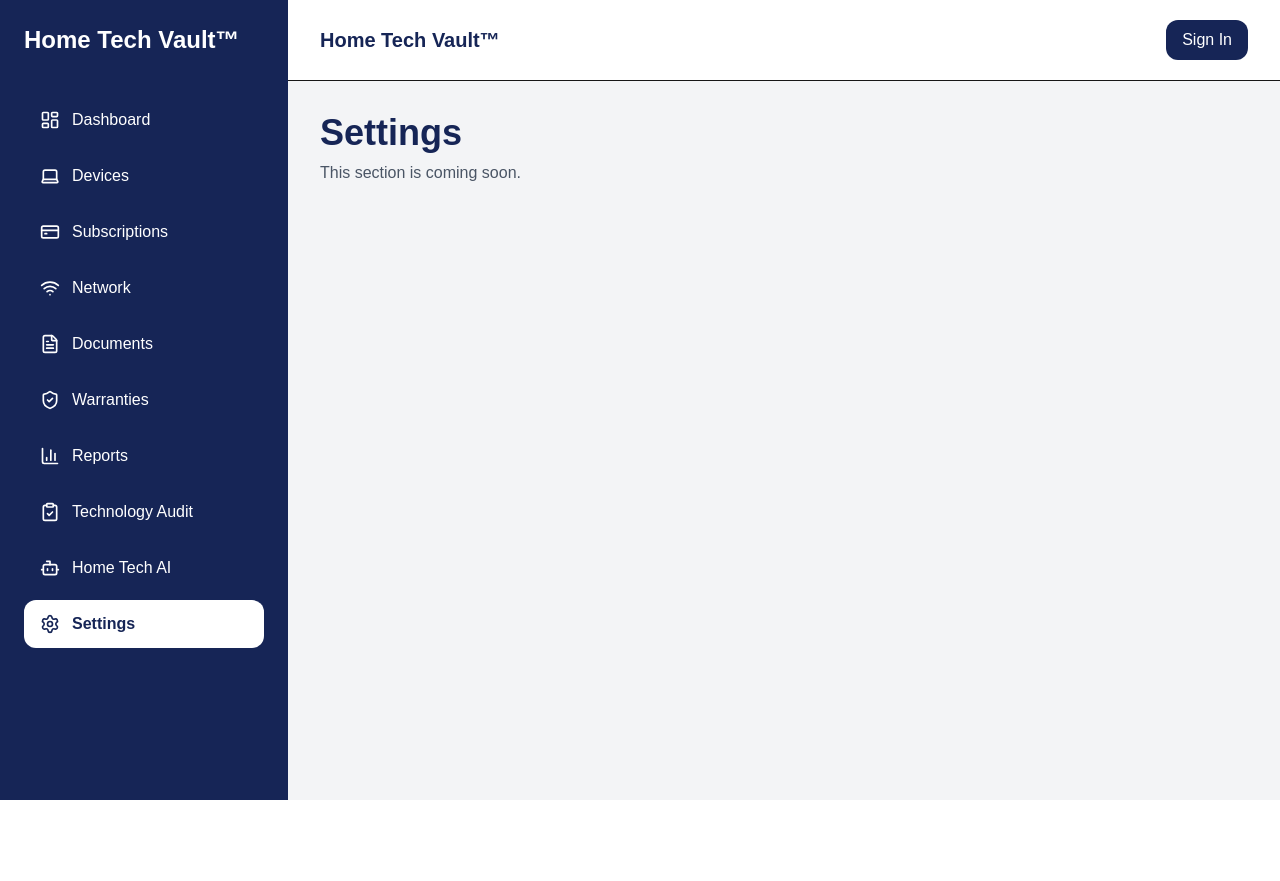
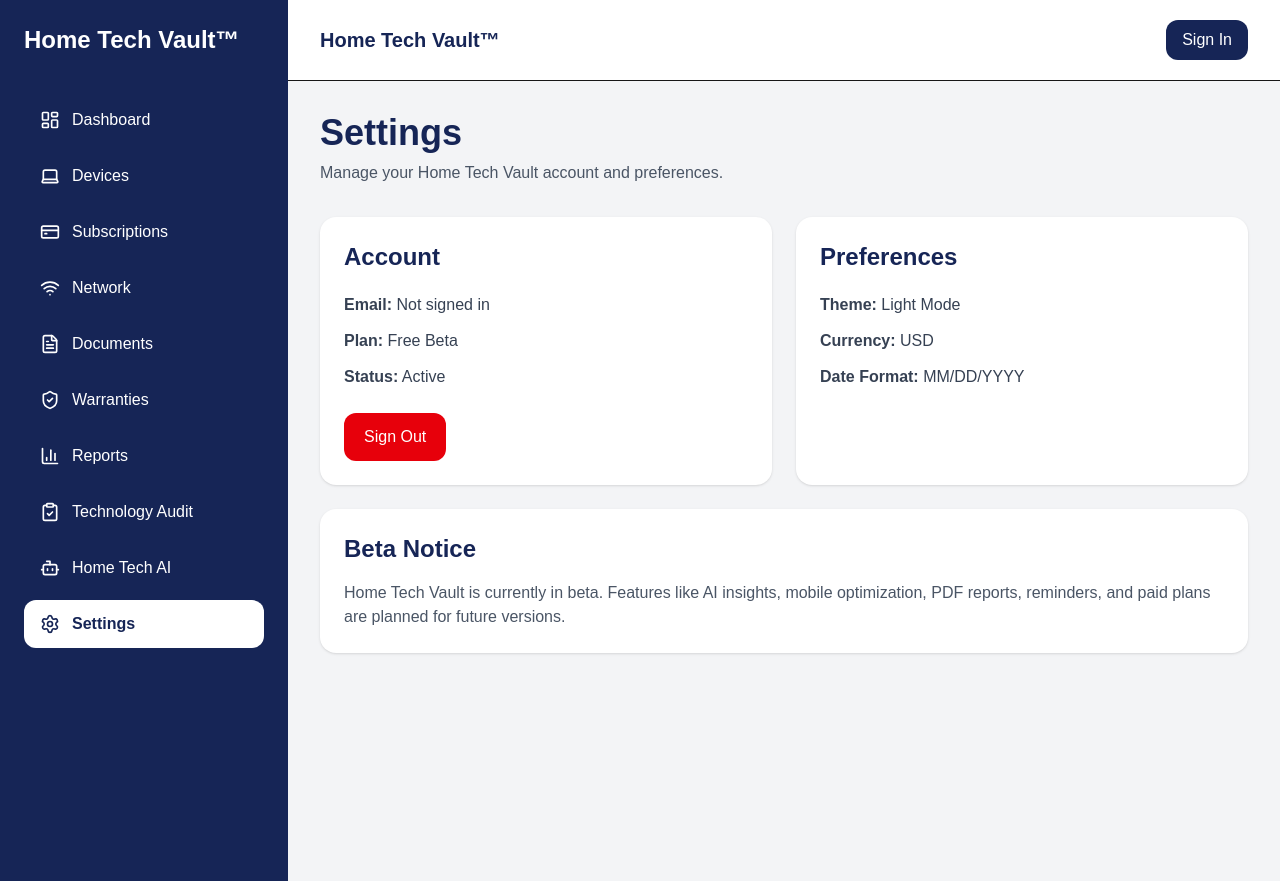
Before and after one commit to jeaton9250-source/home-tech-vault-2, a Next.js app: page /settings in a window 1280 px wide. Before the commit the page ends 800 px from the top, so only its background shows below. Built offline with nearby package versions, Linux system fonts and the light colour scheme; no server answers.

Commit message:
Add account settings page

```diff
--- a/app/settings/page.tsx
+++ b/app/settings/page.tsx
@@ -1,13 +1,90 @@
+"use client";
+
+import { useEffect, useState } from "react";
+import PageHeader from "@/components/PageHeader";
+import { supabase } from "@/lib/supabase";
+
 export default function SettingsPage() {
+  const [email, setEmail] = useState("");
+
+  useEffect(() => {
+    async function loadUser() {
+      const {
+        data: { user },
+      } = await supabase.auth.getUser();
+
+      setEmail(user?.email || "");
+    }
+
+    loadUser();
+  }, []);
+
+  async function signOut() {
+    await supabase.auth.signOut();
+    window.location.href = "/login";
+  }
+
   return (
-    <main className="p-8">
-      <h1 className="text-4xl font-bold text-blue-950">
-        Settings
-      </h1>
+    <main className="min-h-screen bg-gray-100 p-8">
+      <PageHeader
+        title="Settings"
+        description="Manage your Home Tech Vault account and preferences."
+      />
 
-      <p className="text-gray-600 mt-2">
-        This section is coming soon.
-      </p>
+      <div className="grid md:grid-cols-2 gap-6 mt-8">
+        <div className="bg-white rounded-2xl shadow p-6">
+          <h2 className="text-2xl font-bold text-blue-950">Account</h2>
+
+          <div className="mt-5 space-y-3 text-gray-700">
+            <p>
+              <strong>Email:</strong> {email || "Not signed in"}
+            </p>
+
+            <p>
+              <strong>Plan:</strong> Free Beta
+            </p>
+
+            <p>
+              <strong>Status:</strong> Active
+            </p>
+          </div>
+
+          <button
+            onClick={signOut}
+            className="bg-red-600 text-white px-5 py-3 rounded-xl mt-6"
+          >
+            Sign Out
+          </button>
+        </div>
+
+        <div className="bg-white rounded-2xl shadow p-6">
+          <h2 className="text-2xl font-bold text-blue-950">Preferences</h2>
+
+          <div className="mt-5 space-y-3 text-gray-700">
+            <p>
+              <strong>Theme:</strong> Light Mode
+            </p>
+
+            <p>
+              <strong>Currency:</strong> USD
+            </p>
+
+            <p>
+              <strong>Date Format:</strong> MM/DD/YYYY
+            </p>
+          </div>
+        </div>
+
+        <div className="bg-white rounded-2xl shadow p-6 md:col-span-2">
+          <h2 className="text-2xl font-bold text-blue-950">Beta Notice</h2>
+
+          <p className="text-gray-600 mt-4">
+            Home Tech Vault is currently in beta. Features like AI insights,
+            mobile optimization, PDF reports, reminders, and paid plans are
+            planned for future versions.
+          </p>
+        </div>
+      </div>
     </main>
   );
 }
```
